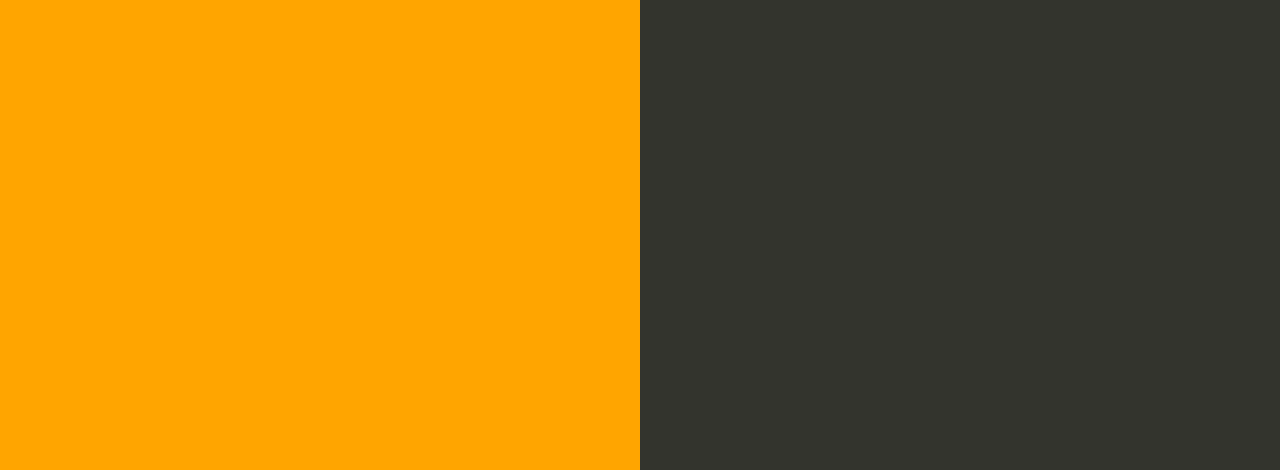
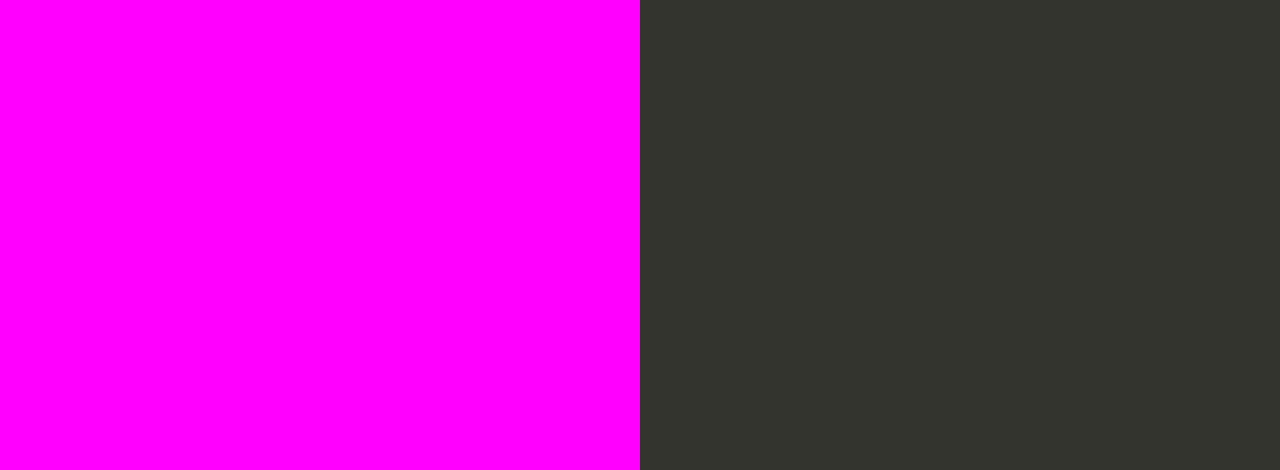
Before and after one commit to santygo83/SKTerraform, a website: page index.html in a window 1280 px wide. Shown: the part 330-800 px from the top of the page. Drawn offline with Linux system fonts and the light colour scheme.

Commit message:
Add Magenta

```diff
--- a/index.html
+++ b/index.html
@@ -35,7 +35,7 @@
 
         text-align: right;
         padding-top: 11em;
-        background-color: Orange;
+        background-color: Magenta;
 
       }
       .textColumn p {
```
